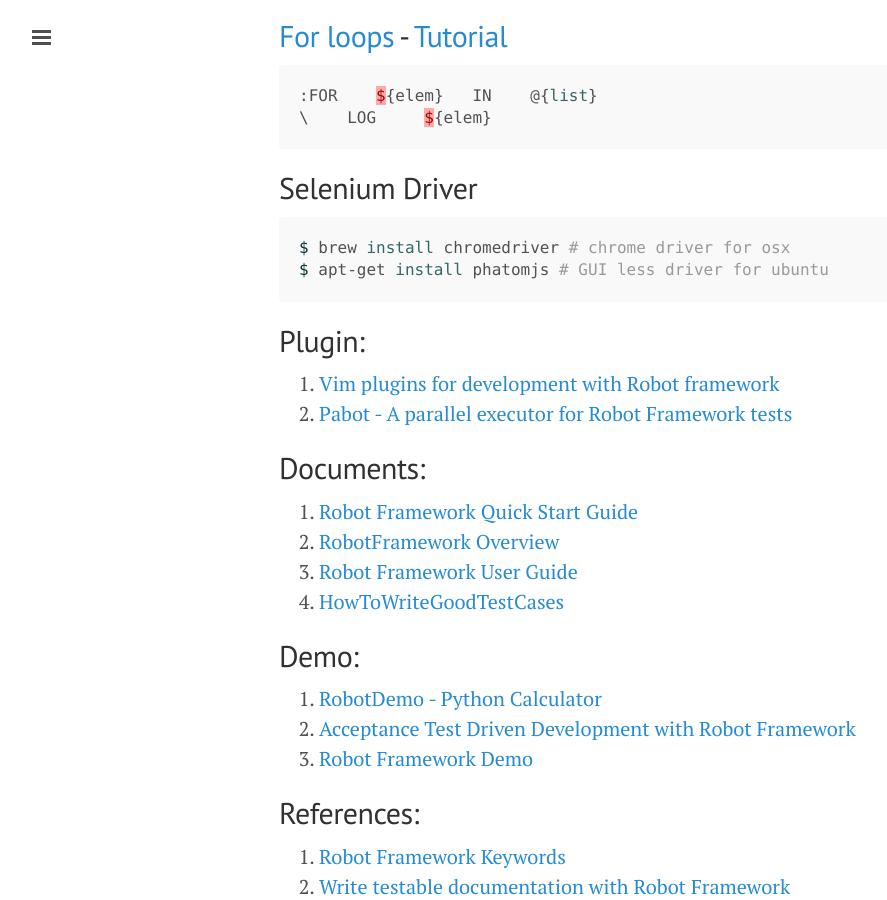
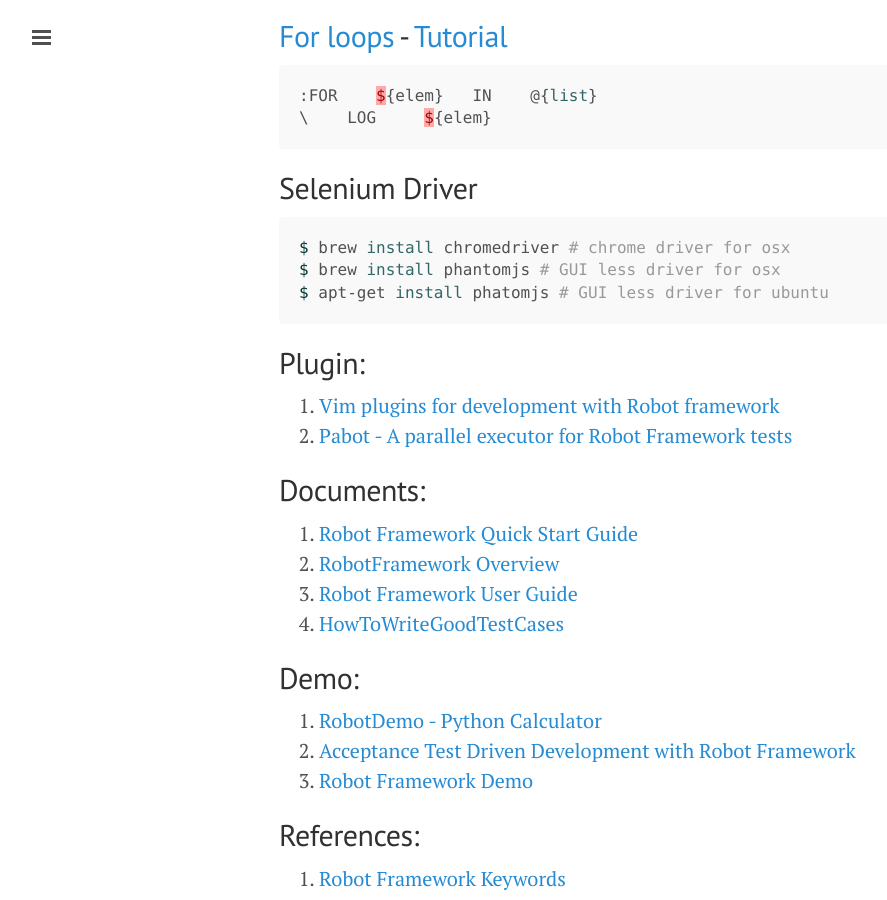
Before and after one commit to ibotdotout/ibotdotout.github.io, a Jekyll site: the page built from _posts/2014-09-15-robot-framework.md, in a window 1280 px wide and 900 px high, scrolled down 3395 px. Shown: the whole window, without its empty margins (1-888 px from the left). Built offline with Jekyll 4.4.1, drawn with Linux system fonts in a browser that asks for light colours; Markdown is read by kramdown in place of the engine named in the settings.

Commit message:
add phatomjs osx

````diff
--- a/_posts/2014-09-15-robot-framework.md
+++ b/_posts/2014-09-15-robot-framework.md
@@ -148,6 +148,7 @@ $ pybot --variable USERNAME:botbot --variable PASSWORD:ibot login_tests.html
 
 ```sh
 $ brew install chromedriver # chrome driver for osx
+$ brew install phantomjs # GUI less driver for osx
 $ apt-get install phatomjs # GUI less driver for ubuntu
 ```
 
````
